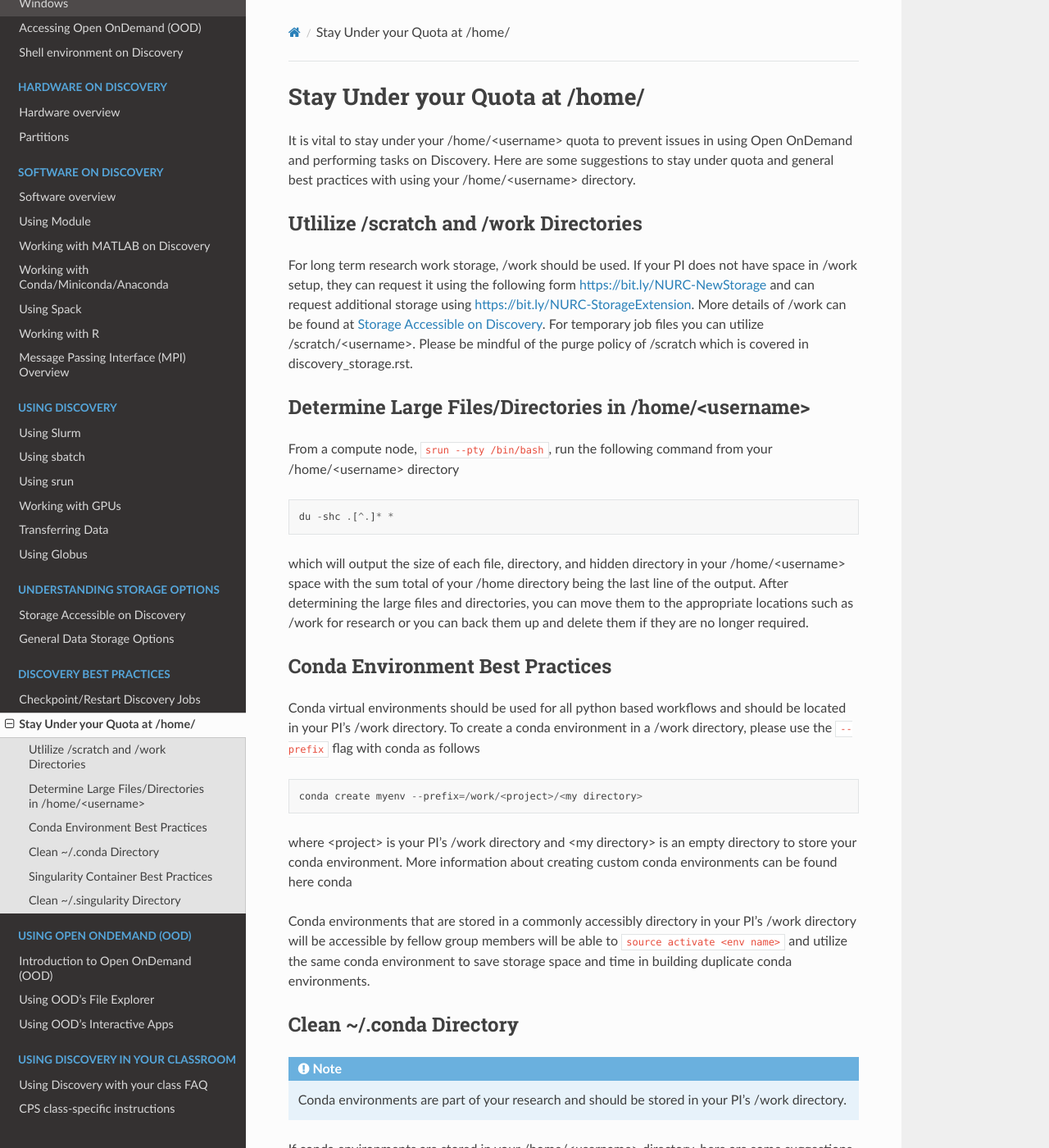
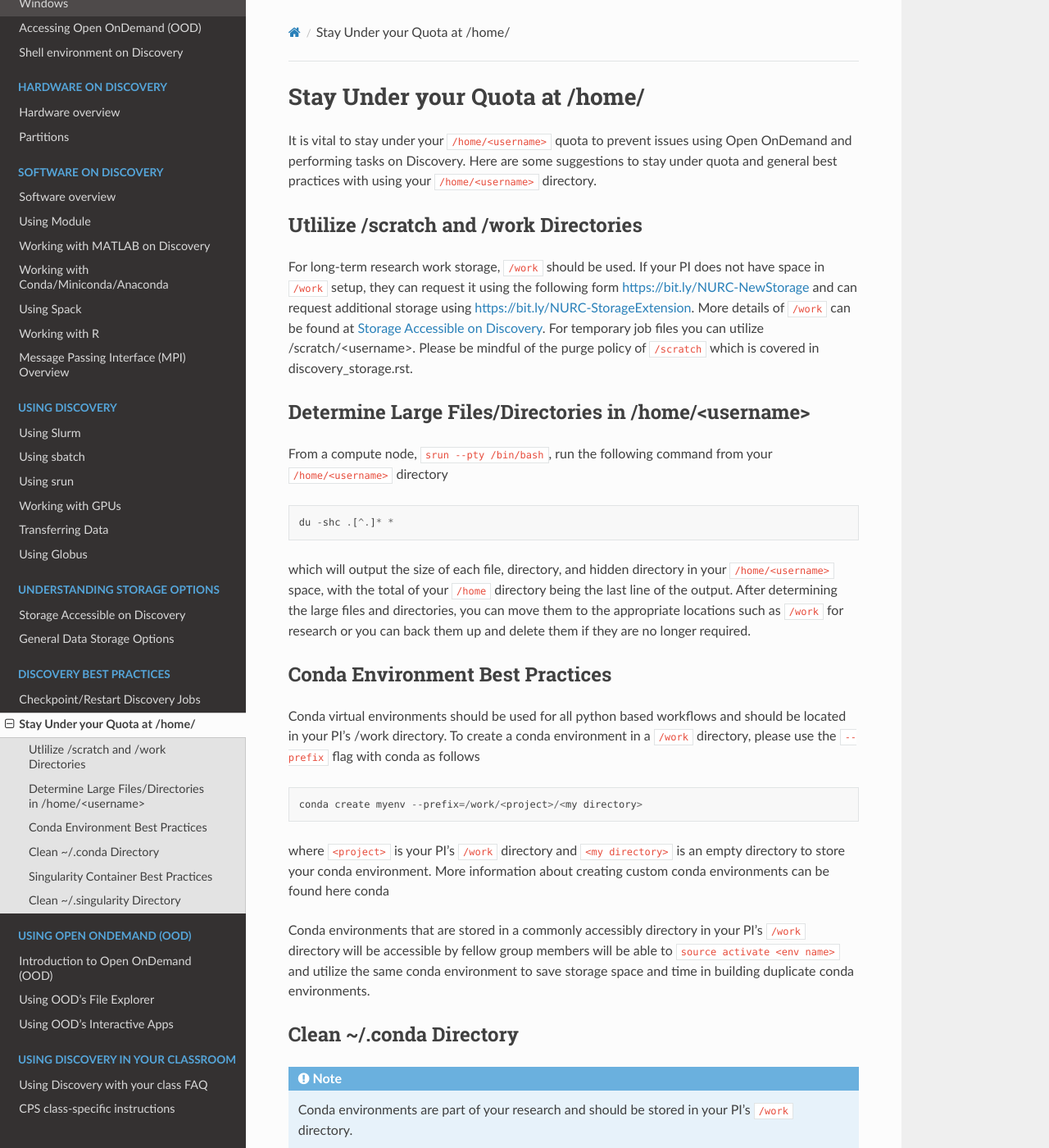
Before and after one commit to northeastern-rc/rc-public-documentation, a Sphinx documentation site: the page built from docs/source/best-practices/homequota.rst, in a window 1280 px wide and 1400 px high. Shown: the whole window at 82% size. Built offline with Sphinx 7.4.7 and the Read the Docs theme 2.0.0, drawn with Linux system fonts in a browser that asks for light colours; some of the changed text lies outside the part shown.

Commit message:
Update homequota.rst
Some language, mostly changing directories and file pointers to ``code style``

```diff
--- a/docs/source/best-practices/homequota.rst
+++ b/docs/source/best-practices/homequota.rst
@@ -1,43 +1,43 @@
 *******************************************************
 Stay Under your Quota at /home/
 *******************************************************
-It is vital to stay under your /home/<username> quota to prevent issues in using Open OnDemand and performing tasks on Discovery. Here are some suggestions to stay under quota and general best practices with using your /home/<username> directory.
+It is vital to stay under your ``/home/<username>`` quota to prevent issues using Open OnDemand and performing tasks on Discovery. Here are some suggestions to stay under quota and general best practices with using your ``/home/<username>`` directory.
 
 Utlilize /scratch and /work Directories
 =======================================================
-For long term research work storage, /work should be used. If your PI does not have space in /work setup, they can request it using the following form https://bit.ly/NURC-NewStorage and can request additional storage using https://bit.ly/NURC-StorageExtension. More details of /work can be found at :ref:`discovery_storage`. For temporary job files you can utilize /scratch/<username>. Please be mindful of the purge policy of /scratch which is covered in :ref:`discovery_storage.rst`.
+For long-term research work storage, ``/work`` should be used. If your PI does not have space in ``/work`` setup, they can request it using the following form https://bit.ly/NURC-NewStorage and can request additional storage using https://bit.ly/NURC-StorageExtension. More details of ``/work`` can be found at :ref:`discovery_storage`. For temporary job files you can utilize /scratch/<username>. Please be mindful of the purge policy of ``/scratch`` which is covered in :ref:`discovery_storage.rst`.
 
 Determine Large Files/Directories in /home/<username>
 =======================================================
-From a compute node, ``srun --pty /bin/bash``, run the following command from your /home/<username> directory ::
+From a compute node, ``srun --pty /bin/bash``, run the following command from your ``/home/<username>`` directory ::
 
  du -shc .[^.]* *
 
-which will output the size of each file, directory, and hidden directory in your /home/<username> space with the sum total of your /home directory being the last line of the output. After determining the large files and directories, you can move them to the appropriate locations such as /work for research or you can back them up and delete them if they are no longer required.
+which will output the size of each file, directory, and hidden directory in your ``/home/<username>`` space, with the total of your ``/home`` directory being the last line of the output. After determining the large files and directories, you can move them to the appropriate locations such as ``/work`` for research or you can back them up and delete them if they are no longer required.
 
 Conda Environment Best Practices
 =======================================================
-Conda virtual environments should be used for all python based workflows and should be located in your PI's /work directory. To create a conda environment in a /work directory, please use the ``--prefix`` flag with conda as follows ::
+Conda virtual environments should be used for all python based workflows and should be located in your PI's /work directory. To create a conda environment in a ``/work`` directory, please use the ``--prefix`` flag with conda as follows ::
 
  conda create myenv --prefix=/work/<project>/<my directory>
 
-where <project> is your PI's /work directory and <my directory> is an empty directory to store your conda environment. More information about creating custom conda environments can be found here :ref:`conda`
+where ``<project>`` is your PI's ``/work`` directory and ``<my directory>`` is an empty directory to store your conda environment. More information about creating custom conda environments can be found here :ref:`conda`
 
-Conda environments that are stored in a commonly accessibly directory in your PI's /work directory will be accessible by fellow group members will be able to ``source activate <env name>`` and utilize the same conda environment to save storage space and time in building duplicate conda environments.
+Conda environments that are stored in a commonly accessibly directory in your PI's ``/work`` directory will be accessible by fellow group members will be able to ``source activate <env name>`` and utilize the same conda environment to save storage space and time in building duplicate conda environments.
 
 Clean ~/.conda Directory
 =======================================================
 .. note::
-  Conda environments are part of your research and should be stored in your PI's /work directory.
+  Conda environments are part of your research and should be stored in your PI's ``/work`` directory.
 
-If conda environments are stored in your /home/<username> directory, here are some suggestions to reduce storage size of the environments.
+If conda environments are stored in your ``/home/<username>`` directory, here are some suggestions to reduce storage size of the environments.
 
 To remove any unused packages and caches from using conda, from an srun session, ``srun --pty /bin/bash``, load the version of anaconda/minicoda the environment are built with and run ::
 
  source activate <your environment>
  conda clean --all
 
-This will not delete any unused packages in anything but your local ~/.conda/pkgs directory.
+This will not delete any unused packages in anything but your ``~/.conda/pkgs`` directory.
 
 Remove any unused conda environments ::
 
```
Also changed, not shown: other parts of docs/source/best-practices/homequota.rst (+4 -4 lines).
